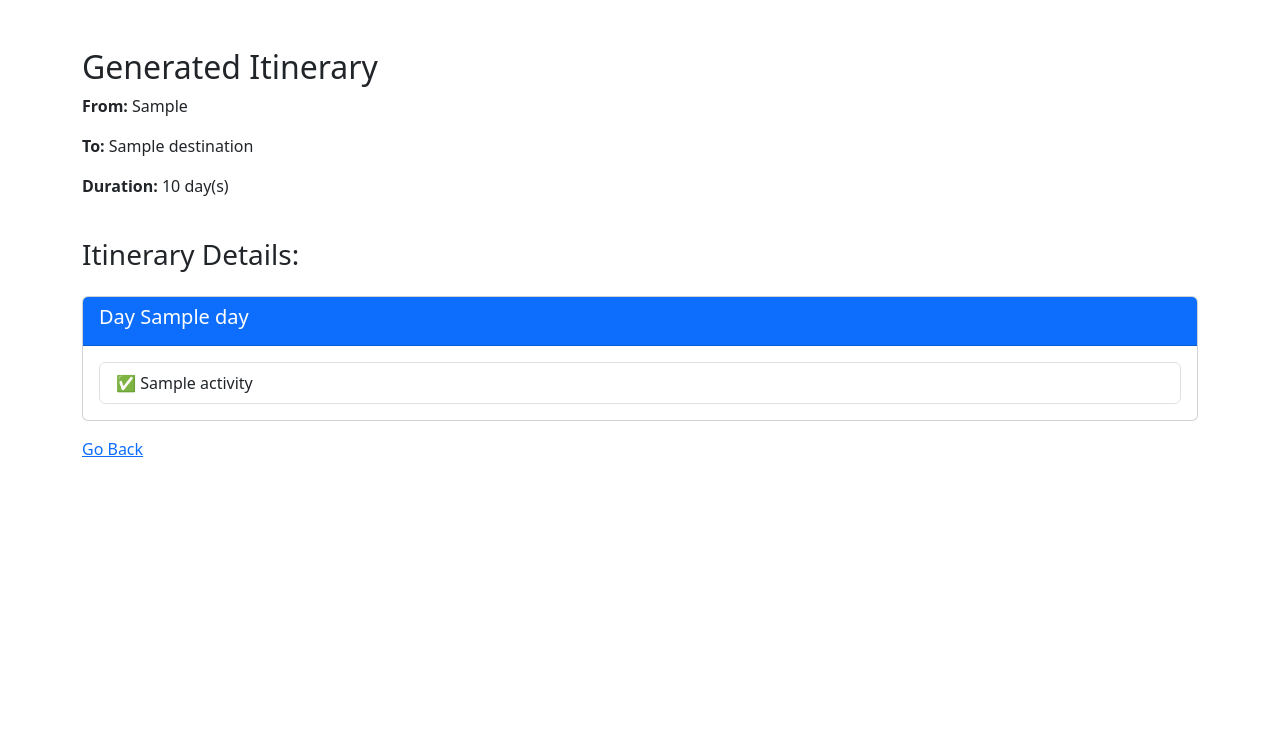
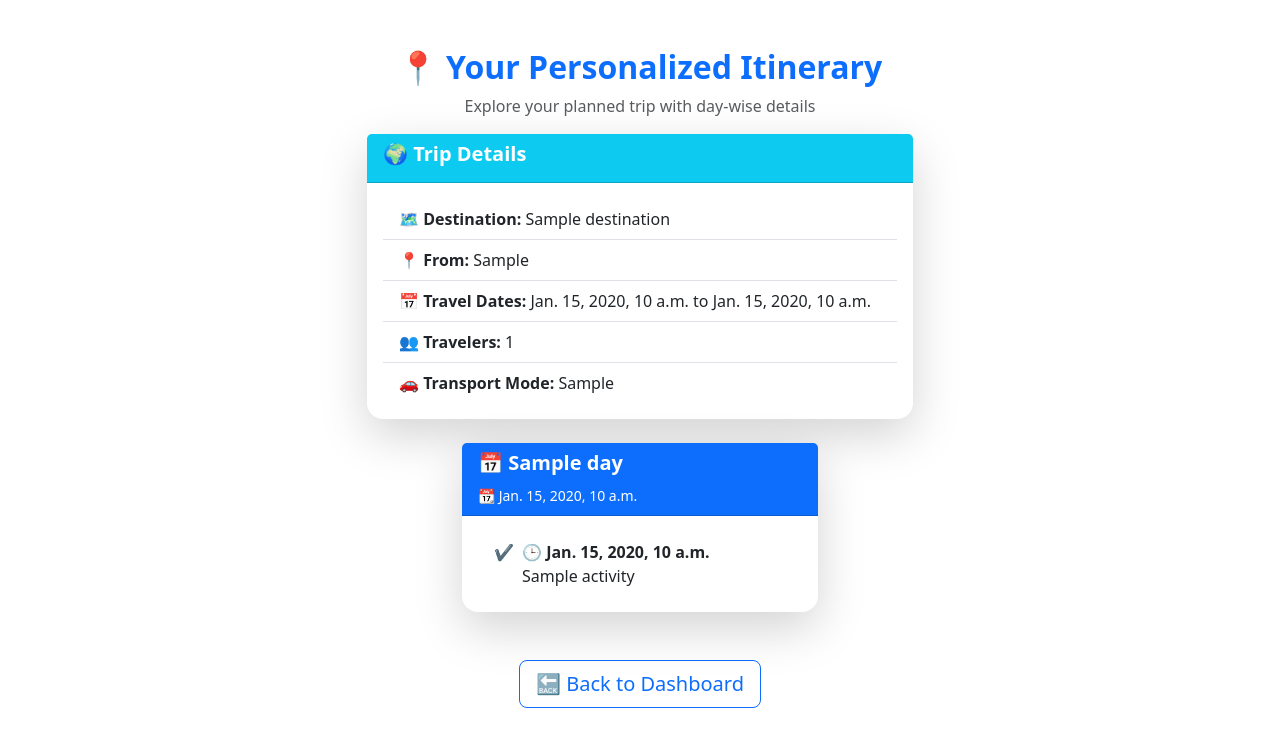
Before and after one commit to 11anagha/PlanMyTrip, a Django app: template itinerary/templates/itinerary/itinerary.html in a window 1280 px wide. Shown: the part 60-800 px from the top of the page. Run offline with Django 5.2, Linux system fonts and the light colour scheme; the template is opened without the code that fills it: most values are stand-ins (such as "Sample title", 1, 10 or a date in 2020).

Commit message:
Modifies structure of generated itinerary

```diff
--- a/itinerary/templates/itinerary/itinerary.html
+++ b/itinerary/templates/itinerary/itinerary.html
@@ -1,32 +1,95 @@
-{% extends "itinerary/base.html" %} {% block content %}
+{% extends 'itinerary/base.html' %} {% block content %}
 <div class="container mt-5">
-  <h2>Generated Itinerary</h2>
-
-  <p><strong>From:</strong> {{ current_location }}</p>
-  <p><strong>To:</strong> {{ destination }}</p>
-  <p><strong>Duration:</strong> {{ duration }} day(s)</p>
-  <br />
-  <h3>Itinerary Details:</h3>
-  <div class="mt-4">
-    {% if response %} {% for day, activities in response.items %}
-    <div class="card mb-3">
-      <div class="card-header bg-primary text-white">
-        <h5>Day {{ day }}</h5>
-      </div>
-      <div class="card-body">
-        <ul class="list-group">
-          {% for activity in activities %}
-          <li class="list-group-item">✅ {{ activity }}</li>
-          {% endfor %}
-        </ul>
+  <h2 class="text-center fw-bold text-primary">
+    📍 Your Personalized Itinerary
+  </h2>
+  <p class="text-center text-muted">
+    Explore your planned trip with day-wise details
+  </p>
+  <!-- ✅ Always Show Trip Details -->
+  <div class="row justify-content-center mb-4">
+    <div class="col-md-6">
+      <div class="card shadow-lg border-0 rounded-4">
+        <div class="card-header bg-info text-white">
+          <h5 class="fw-bold">🌍 Trip Details</h5>
+        </div>
+        <div class="card-body">
+          {% if trip_details %}
+          <ul class="list-group list-group-flush">
+            <li class="list-group-item">
+              <strong>🗺 Destination:</strong> {{ trip_details.destination }}
+            </li>
+            <li class="list-group-item">
+              <strong>📍 From:</strong> {{ trip_details.current_location }}
+            </li>
+            <li class="list-group-item">
+              <strong>📅 Travel Dates:</strong> {{ trip_details.start_date }} to
+              {{ trip_details.end_date }}
+            </li>
+            <li class="list-group-item">
+              <strong>👥 Travelers:</strong> {{ trip_details.num_travelers }}
+            </li>
+            <li class="list-group-item">
+              <strong>🚗 Transport Mode:</strong> {{ transport_mode }}
+            </li>
+          </ul>
+          {% else %}
+          <p class="text-muted">No trip details available.</p>
+          {% endif %}
+        </div>
       </div>
     </div>
-    {% endfor %} {% else %}
-    <p class="text-center text-danger">
-      No itinerary available. Please try again.
+  </div>
+
+  {% if response.itinerary %}
+  <div class="row justify-content-center">
+    {% for day, details in response.itinerary.items %}
+    <div class="col-lg-4 col-md-6 mb-4">
+      <div class="card shadow-lg border-0 rounded-4">
+        <div class="card-header bg-primary text-white">
+          <h5 class="fw-bold">📅 {{ day }}</h5>
+          {% if details.date %}
+          <p class="mb-0"><small>📆 {{ details.date }}</small></p>
+          {% endif %}
+        </div>
+        <div class="card-body">
+          <ul class="list-group list-group-flush">
+            {% if details.activities %} {% for activity in details.activities %}
+            <li class="list-group-item d-flex align-items-start">
+              <span class="text-success me-2">✔️</span>
+              <div>
+                <strong>🕒 {{ activity.time }}</strong><br />
+                {{ activity.activity }}
+              </div>
+            </li>
+            {% endfor %} {% else %}
+            <li class="list-group-item text-muted text-center">
+              🚫 No activities planned for this day.
+            </li>
+            {% endif %}
+          </ul>
+        </div>
+      </div>
+    </div>
+    {% endfor %}
+  </div>
+  {% else %}
+  <div class="text-center mt-4">
+    <p class="text-danger fs-5 fw-bold">
+      ⚠️ No itinerary available. Please try again.
     </p>
-    {% endif %}
+    <img
+      src="https://cdn-icons-png.flaticon.com/512/2748/2748558.png"
+      width="150"
+      alt="No itinerary"
+    />
   </div>
-  <a href="{% url 'dashboard' %}">Go Back</a>
+  {% endif %}
+
+  <div class="text-center mt-4">
+    <a href="{% url 'dashboard' %}" class="btn btn-outline-primary btn-lg">
+      🔙 Back to Dashboard
+    </a>
+  </div>
 </div>
 {% endblock %}
```
Also changed, not shown: itinerary/views.py (+87 -27 lines).
